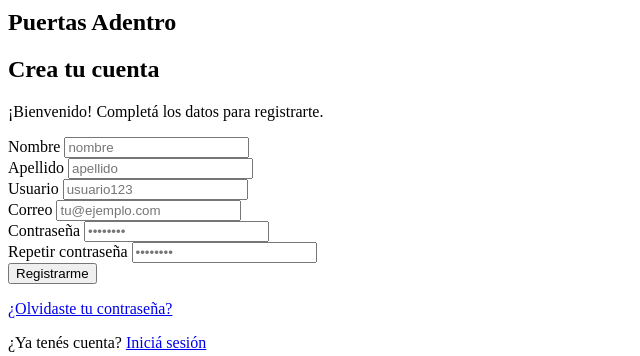
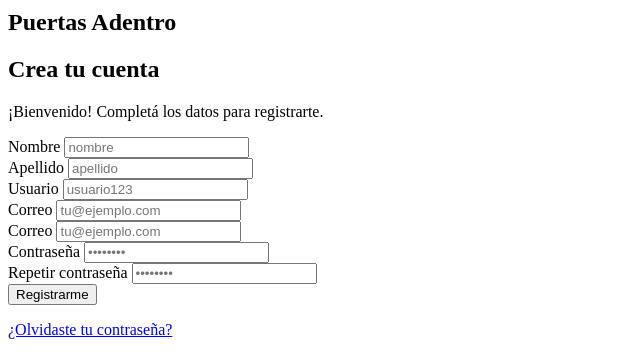
Before and after one commit to Cristian-Estevez/puertas-adentro, a PHP site: page /auth/register.php in a window 1280 px wide. Shown: the part 1339-1695 px from the top of the page, without its empty margins (0-640 px from the left). Run offline with PHP 8.4, Linux system fonts and the light colour scheme.

Commit message:
Add confirmation email and error showing to register page

```diff
--- a/app/views/auth/register.php
+++ b/app/views/auth/register.php
@@ -8,11 +8,12 @@
       <div class="max-w-md w-full">
         <div class="flex items-center gap-4 text-gray-800 mb-8 justify-center">
           <div class="size-10 rounded-md flex items-center justify-center"
-               style="background:linear-gradient(135deg,var(--primary-blue) 50%,var(--accent-yellow) 50%);">
+            style="background:linear-gradient(135deg,var(--primary-blue) 50%,var(--accent-yellow) 50%);">
             <svg class="w-6 h-6 text-white" fill="currentColor" viewBox="0 0 24 24">
               <path d="M12 2a10 10 0 100 20 10 10 0 000-20z" />
             </svg>
           </div>
+
           <h2 class="text-2xl font-bold tracking-tight text-[var(--primary-blue)]">Puertas Adentro</h2>
         </div>
 
@@ -21,6 +22,15 @@
           <p class="text-gray-600 text-center mb-6">¡Bienvenido! Completá los datos para registrarte.</p>
 
           <div class="space-y-4">
+            <?php if (!empty($errors)): ?>
+              <div class="mb-4 rounded-md bg-red-50 p-4 w-full max-w-md">
+                <ul class="list-disc pl-5 text-sm text-red-700">
+                  <?php foreach ($errors as $msg): ?>
+                    <li><?= $this->escape($msg) ?></li>
+                  <?php endforeach; ?>
+                </ul>
+              </div>
+            <?php endif; ?>
             <div>
               <label class="block text-sm font-medium text-gray-700" for="first_name">Nombre</label>
               <input class="form-input w-full" id="first_name" name="first_name" placeholder="nombre" type="text" />
@@ -36,6 +46,10 @@
             <div>
               <label class="block text-sm font-medium text-gray-700" for="email">Correo</label>
               <input class="form-input w-full" id="email" name="email" placeholder="tu@ejemplo.com" type="email" />
+            </div>
+            <div>
+              <label class="block text-sm font-medium text-gray-700" for="email">Correo</label>
+              <input class="form-input w-full" id="email" name="confirm_email" placeholder="tu@ejemplo.com" type="email" />
             </div>
             <div>
               <label class="block text-sm font-medium text-gray-700" for="password">Contraseña</label>
@@ -72,8 +86,8 @@
     <!-- Panel derecho (imagen de fondo) -->
     <div class="hidden lg:block lg:basis-7/12 relative">
       <img src="assets/images/porton_cerrado.png"
-           alt="Portón cerrado"
-           class="absolute inset-0 w-full h-full object-cover">
+        alt="Portón cerrado"
+        class="absolute inset-0 w-full h-full object-cover">
       <div class="absolute inset-0 bg-[var(--primary-blue)]/60"></div>
     </div>
   </div>
```
